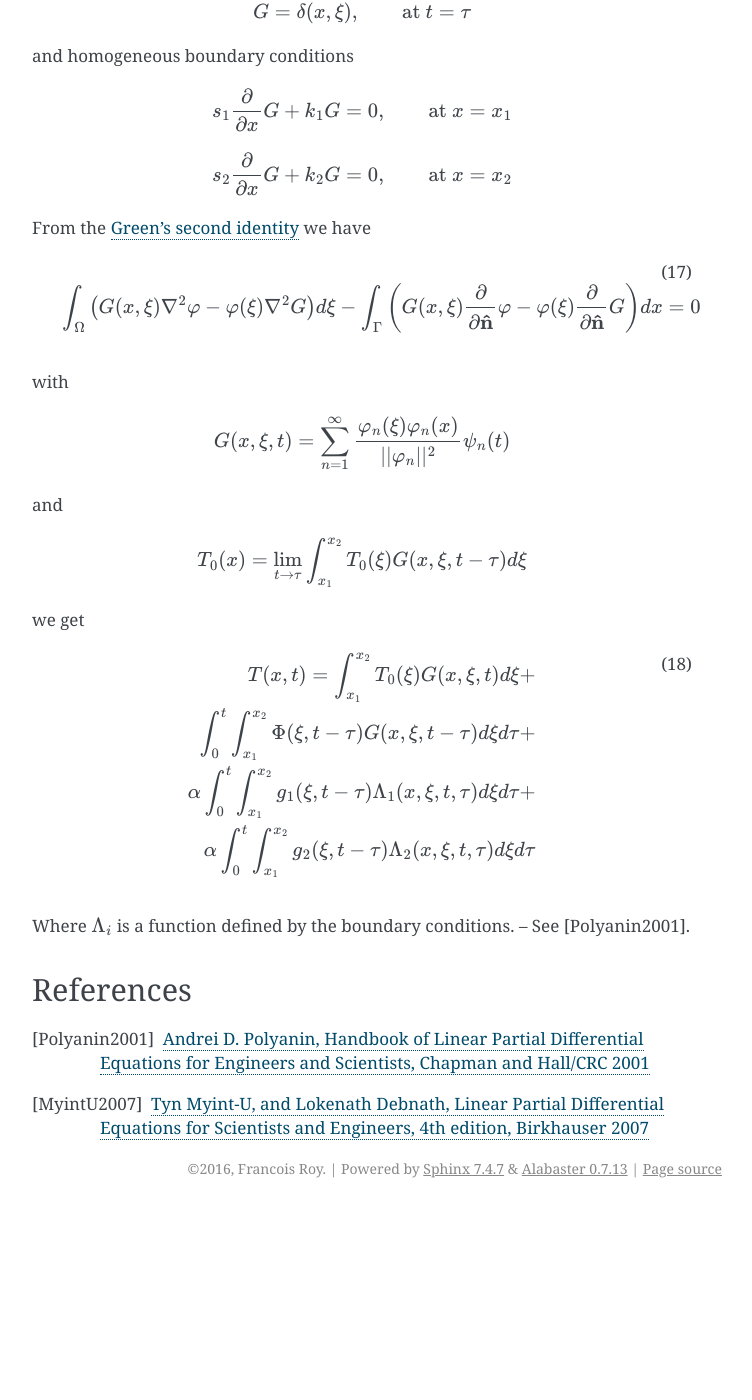
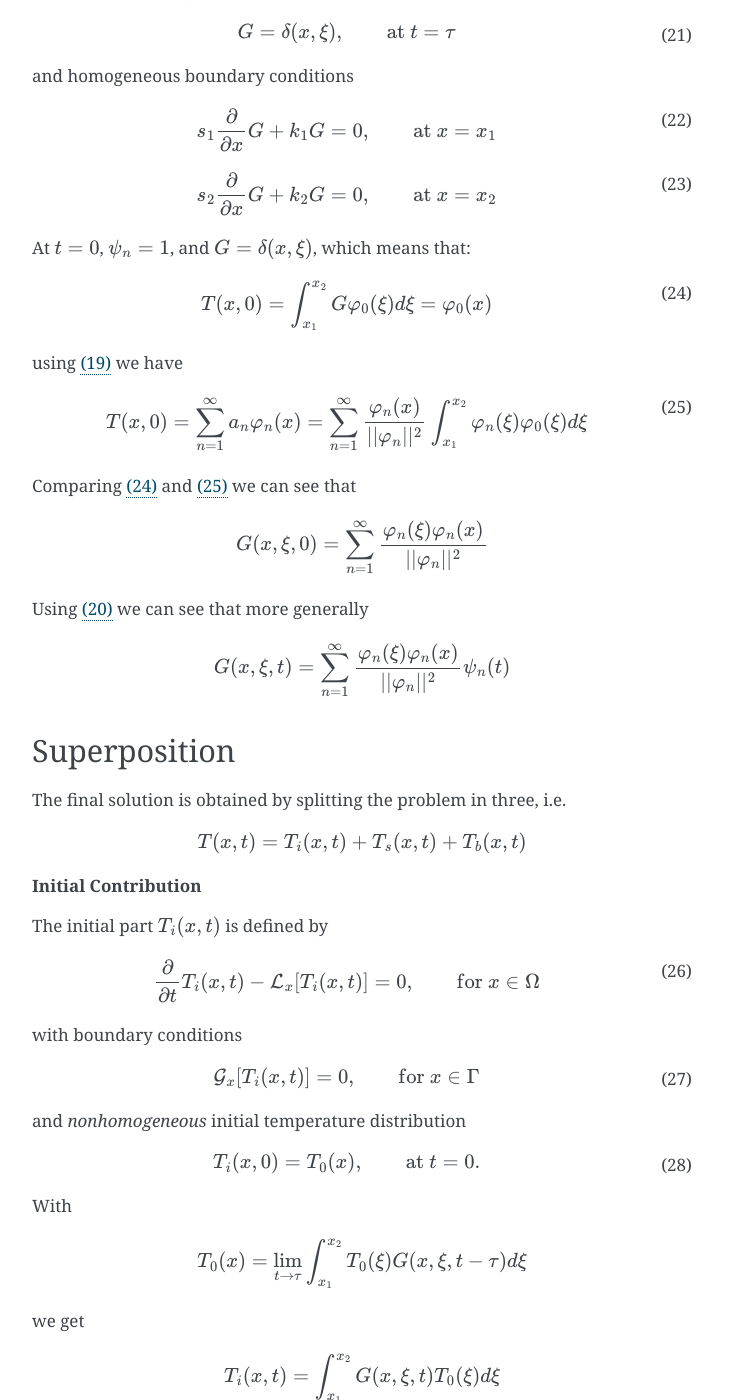
Before and after one commit to FoRomik/Heat, a Sphinx documentation site: the page built from doc/theory.rst, in a window 1280 px wide and 1400 px high, scrolled down 5476 px. Shown: the whole window, without its empty margins (388-1140 px from the left). Built offline with Sphinx 7.4.7, drawn with Linux system fonts in a browser that asks for light colours; pages that are not in the unit, such as notebooks, are missing from menus; before the commit the page ends 6684 px from its top, so only the background shows below that; some of the changed text lies outside the part shown.

Commit message:
Updated doc.

```diff
--- a/README.rst
+++ b/README.rst
@@ -10,7 +10,7 @@
 - `Build and test history <https://travis-ci.org/frRoy/Heat/builds>`_
 - Licensed under BSD-2
 
-Solve the heat equation with constant coefficients, heat source, and usual boundary conditions using Green's function on a line (1D), a rectangle (2D), or a block (3D). Documentation is available `here <http://frRoy.github.io/Heat>`_
+Solve the heat equation with constant coefficients, heat source, and usual boundary conditions using Green's function on a line (1D), a rectangle (2D), or a block (3D). The documentation is available `here <http://frRoy.github.io/Heat>`_
 
 Requirements
 ------------
--- a/doc/theory.rst
+++ b/doc/theory.rst
@@ -20,7 +20,7 @@
 .. math:: T(\mathbf{x},0)=T_0(\mathbf{x}),\qquad \textrm{at }t=0.
    :label: 3dnhini
 
-The operator :math:`\mathcal{L}_{\mathbf{x}}[T(\mathbf{x},t)]` is the linear second order differential operator defined by:
+Where :math:`\Phi` is an heat source (K/s), and where the operator :math:`\mathcal{L}_{\mathbf{x}}[T(\mathbf{x},t)]` is the linear second order differential operator defined by:
 
 .. math::
   \mathcal{L}_{\mathbf{x}}[T(\mathbf{x},t)] = \alpha \nabla^2 T(\mathbf{x},t)
@@ -29,9 +29,9 @@
 
 .. math::
 
-    \alpha = \frac{k}{\rho C_p}
+    \alpha = \frac{\kappa}{\rho C_p}
 
-where :math:`k` is the thermal conductivity, :math:`\rho` is the density, and :math:`C_p` is the specific heat capacity.
+where :math:`\kappa` is the thermal conductivity, :math:`\rho` is the density, and :math:`C_p` is the specific heat capacity.
 
 .. note::
   We consider here :math:`\alpha` a constant larger than zero.
@@ -43,16 +43,14 @@
 
 Where :math:`\frac{\partial}{\partial \mathbf{\hat{n}}}` is the (outward) normal derivative at the boundary.
 
-The operator :math:`\mathcal{G}^{(i)}_{\mathbf{x}}[T(\mathbf{x},t)]` can be expressed differently depending on the type of boundary condition. These are classified into four categories:
+The operator :math:`\mathcal{G}^{(i)}_{\mathbf{x}}[T(\mathbf{x},t)]` can be expressed differently depending on the type of boundary condition. These are classified into three main categories:
 
 1- **Temperature** (Dirichlet): The function :math:`T(\mathbf{x},t)` takes prescribed values at the boundary of the domain, :math:`s_i=0`.
 
 2- **Heat Flux** (Neumann): The derivative along the (outward) normal is prescribed at the
 boundary of the domain, :math:`k_i=0`.
 
-3- **Natural Convection** (Robin): A linear relationship between the unknown function and its normal derivative is prescribed at the boundary of the domain.
-
-4- **Mixed**: Conditions of various types, listed above, are set at different portions of the boundary :math:`\Gamma`.
+3- **Convection** (Robin): A linear relationship between the unknown function and its normal derivative is prescribed at the boundary of the domain, :math:`s_i\neq 0` and :math:`k_i\neq 0`.
 
 Overview of the method
 ----------------------
@@ -103,13 +101,13 @@
 
 The eigenfunctions solutions of equation :eq:`eigen2` are obtained by direct integration:
 
-.. math::
-  \psi_n(t) = C_n\exp(-\lambda_N\alpha t)
+.. math::  \psi_n(t) = C_n\exp(-\lambda_n\alpha t)
+  :label: transient
 
 The spatial part of equations :eq:`1dh` to :eq:`1dhini` can be expresssed as a Sturm-Liouville boundary problem, i.e.
 
 .. math::  \mathcal{L}_{sl}[\varphi(x)]+\lambda\rho(x)\varphi(x)=0,\qquad \textrm{for }x\in [x_1,x_2]
-   :label: sl1
+  :label: sl1
 
 with general homogeneous boundary conditions defined as
 
@@ -150,12 +148,7 @@
 
 These properties giving:
 
-.. math::
-   a_n = \frac{1}{\int_{x_1}^{x_2} \varphi_n^2(\xi)d\xi}\int_{x_1}^{x_2} \varphi_n(\xi)\varphi(\xi)d\xi
-
-Where :math:`x_1` and :math:`x_2` are the location of the boundaries along the :math:`x`-axis, and where :math:`\xi` is the integration variable.
-
-For instance, if we substitute the initial condition :math:`\varphi_0(x)=T(x,0)` in equation :eq:`1dsol`, we get
+The coefficients :math:`a_n` are obtained using the inititial temperature distribution. If we substitute the initial condition :math:`\varphi_0(x)=T(x,0)` in equation :eq:`1dsol`, we get
 
 .. math:: \varphi_0(x) = \sum_{n=1}^\infty a_n\varphi_n(x)
    :label: fourier0
@@ -175,7 +168,7 @@
   0 & \text{if } m\neq n.
   \end{array} \right.
 
-integrate on the interval :math:`[x_1,x_2]`
+and integrating on the interval :math:`[x_1,x_2]`
 
 .. math::
 
@@ -186,8 +179,8 @@
 
 the coefficients :math:`a_n` become
 
-.. math::
-  a_n = \frac{1}{||\varphi_n||^2}\int_{x_1}^{x_2} \varphi_n(\xi)\varphi_0(\xi)d\xi
+.. math::  a_n = \frac{1}{||\varphi_n||^2}\int_{x_1}^{x_2} \varphi_n(\xi)\varphi_0(\xi)d\xi
+  :label: eqan
 
 where
 
@@ -200,16 +193,16 @@
 Eigenvalues and Eigenfunctions
 """"""""""""""""""""""""""""""
 
-The eigenvalues :math:`\lambda_n` and their associated eigenfunctions :math:`\varphi_n(x)` are obtained from the boundary conditions. :ref:`Table 1 <table_eigen>` summarizes the eigenvalues and eigenfunctions for the different boundary conditions of the regular Sturm-Liouville boundary problems. The Section on :ref:`Boundary Conditions` shows how these expressions are obtained.
+The eigenvalues :math:`\lambda_n` and their associated eigenfunctions :math:`\varphi_n(x)` are obtained from the boundary conditions. :ref:`Table 1 <table_eigen>` summarizes the eigenvalues and eigenfunctions for the different boundary conditions of the regular Sturm-Liouville boundary problems. The :ref:`Boundary Conditions` section shows how these expressions are obtained.
 
 .. _table_eigen:
 .. csv-table:: Table 1: Eigenvalues and Eigenfunctions for Different Homogeneous Boundary Type.
    :header: "Boundary Type", ":math:`k_1`", ":math:`k_2`", ":math:`s_1`", ":math:`s_2`", ":math:`\\lambda_n`", ":math:`\\varphi_n`"
-   :widths: 19, 2, 2, 2, 2, 6, 15
+   :widths: 15, 2, 2, 2, 2, 6, 15
 
-   "Fisrt, Dirichlet", 1, 1, 0, 0, ":math:`\frac{n\pi}{L}`", ":math:`\sin(\sqrt{\lambda_n}x)`"
-   "Second, Neumann", 0, 0, 1, 1, ":math:`\frac{n\pi}{L}`", ":math:`\cos(\sqrt{\lambda_n}x)`"
-   "Third, Robin ", <0, >0, 1, 1, "eq. :ref:`(b1)<transcendental>`", "eq. :ref:`(b2)<eqrobin>`"
+   "Temperature, Dirichlet", 1, 1, 0, 0, ":math:`\frac{n\pi}{L}`", ":math:`\sin(\sqrt{\lambda_n}x)`"
+   "Heat Flux, Neumann", 0, 0, 1, 1, ":math:`\frac{n\pi}{L}`", ":math:`\cos(\sqrt{\lambda_n}x)`"
+   "Convection, Robin ", <0, >0, 1, 1, "eq. :ref:`(b1)<transcendental>`", "eq. :ref:`(b2)<eqrobin>`"
    "Mixed I", 1, 0, 0, 1, ":math:`\frac{(2n+1)\pi}{L}`", ":math:`\sin(\sqrt{\lambda_n}x)`"
    "Mixed II", 0, 1, 1, 0, ":math:`\frac{(2n+1)\pi}{L}`", ":math:`\cos(\sqrt{\lambda_n}x)`"
 
@@ -218,49 +211,213 @@
 Green's Functions
 -----------------
 
+From separation of variable, the homogeneous solution is:
+
+.. math::  T(x,t) = \sum_{n=1}^\infty a_n\varphi_n(x)\psi_n(t)
+  :label: fullsol
+
+
+where the coefficients :math:`C_n` are set to unity such that :math:`\psi_n(0)=1` and the coefficients :math:`a_n` are given by :eq:`eqan`.
+
 The Green's function :math:`G(x,\mathbf{\xi},t)` satisfy the homogeneous equation
 
-.. math::
+.. math:: \frac{\partial}{\partial t}G - \mathcal{L}_{x}[G] = 0
+  :label: eqG1
 
-    \frac{\partial}{\partial t}G - \mathcal{L}_{x}[G] = 0
+with the nonhomogeneous initial condition (Dirac distribution)
 
-with the inhomogeneous initial condition
-
-.. math::
-
-    G = \delta(x,\xi), \qquad \textrm{at }t=\tau
+.. math::  G = \delta(x,\xi), \qquad \textrm{at }t=\tau
+  :label: eqG2
 
 and homogeneous boundary conditions
 
-.. math::
+.. math:: s_1\frac{\partial }{\partial x}G + k_1 G = 0, \qquad \textrm{at }x=x_1
+  :label: eqG3
 
-    s_1\frac{\partial }{\partial x}G + k_1 G = 0, \qquad \textrm{at }x=x_1
+.. math:: s_2\frac{\partial }{\partial x}G + k_2 G = 0, \qquad \textrm{at }x=x_2
+  :label: eqG4
+
+At :math:`t=0`, :math:`\psi_n=1`, and :math:`G=\delta(x,\xi)`, which means that:
+
+.. math::  T(x,0) = \int_{x_1}^{x_2}G\varphi_0(\xi)d\xi = \varphi_0(x)
+  :label: initsol
+
+using :eq:`fullsol` we have
+
+.. math::  T(x,0) =  \sum_{n=1}^\infty a_n\varphi_n(x) = \sum_{n=1}^\infty \frac{\varphi_n(x)}{||\varphi_n||^2}\int_{x_1}^{x_2} \varphi_n(\xi)\varphi_0(\xi)d\xi
+  :label: fullsol1
+
+Comparing :eq:`initsol` and  :eq:`fullsol1` we can see that
 
 .. math::
+  G(x,\xi,0) = \sum_{n=1}^\infty \frac{\varphi_n(\xi)\varphi_n(x)}{||\varphi_n||^2}
 
-    s_2\frac{\partial }{\partial x}G + k_2 G = 0, \qquad \textrm{at }x=x_2
-
-From the `Green's second identity <https://en.wikipedia.org/wiki/Green's_identities>`_ we have
-
- .. math:: \int_\Omega \left(G(x, \xi)\nabla^2\varphi-\varphi(\xi)\nabla^2G\right)d\xi - \int_\Gamma \left(G(x,\xi)\frac{\partial}{\partial \mathbf{\hat{n}}}\varphi-\varphi(\xi)\frac{\partial}{\partial \mathbf{\hat{n}}}G\right)dx = 0
-  :label: 2identity
-
-with
+Using :eq:`eqG1` we can see that more generally
 
 .. math::
-  G(x,\xi,t) = \sum_{n=1}^\infty \frac{\varphi_n(\xi)\varphi_n(x)}{||\varphi_n||^2}\psi_n(t)
+    G(x,\xi,t) = \sum_{n=1}^\infty \frac{\varphi_n(\xi)\varphi_n(x)}{||\varphi_n||^2}\psi_n(t)
 
-and
+Superposition
+-------------
+
+The final solution is obtained by splitting the problem in three, i.e.
+
+.. math::
+  T(x,t) = T_i(x, t)+T_s(x, t)+T_b(x, t)
+
+**Initial Contribution**
+
+The initial part :math:`T_i(x,t)` is defined by
+
+.. math:: \frac{\partial}{\partial t}T_i(x,t)-\mathcal{L}_{x}[T_i(x,t)] = 0,\qquad \textrm{for }x\in \Omega
+   :label: ti1
+
+with boundary conditions
+
+.. math:: \mathcal{G}_{x}[T_i(x,t)] = 0,\qquad \textrm{for }x\in \Gamma
+   :label: ti2
+
+
+and *nonhomogeneous* initial temperature distribution
+
+.. math:: T_i(x,0)=T_0(x),\qquad \textrm{at }t=0.
+   :label: ti3
+
+With
 
 .. math::
   T_0(x) = \lim_{t\rightarrow \tau}\int_{x_1}^{x_2}T_0(\xi)G(x,\xi,t-\tau)d\xi
 
 we get
 
- .. math:: T(x,t) = \int_{x_1}^{x_2} T_0(\xi)G(x,\xi,t)d\xi +\\ \int_0^t \int_{x_1}^{x_2} \Phi(\xi,t-\tau)G(x,\xi,t-\tau) d\xi d\tau +\\ \alpha\int_0^t \int_{x_1}^{x_2} g_1(\xi,t-\tau)\Lambda_1(x,\xi,t,\tau)d\xi d\tau +\\ \alpha\int_0^t \int_{x_1}^{x_2} g_2(\xi,t-\tau)\Lambda_2(x,\xi,t,\tau)d\xi d\tau
+.. math:: T_i(x,t) = \int_{x_1}^{x_2}G(x,\xi,t)T_0(\xi)d\xi
+
+**Source Contribution**
+
+The source part :math:`T_s(x,t)` is defined by
+
+.. math:: \frac{\partial}{\partial t}T_s(x,t)-\mathcal{L}_{x}[T_s(x,t)] = \Phi(x,t),\qquad \textrm{for }x\in \Omega
+   :label: ts1
+
+with boundary conditions
+
+.. math:: \mathcal{G}_{x}[T_s(x,t)] = 0,\qquad \textrm{for }x\in \Gamma
+   :label: ts2
+
+
+and initial temperature distribution
+
+.. math:: T_s(x,0)=0,\qquad \textrm{at }t=0.
+   :label: ts3
+
+
+With :eq:`eigen1` and :math:`T_{s,n}(x,t)=\varphi_n(x)\psi_n(t)` we have
+
+.. math:: \sum_{n=1}^\infty\frac{\partial }{\partial t}T_{s,n}(x,t) +\alpha\lambda_n T_{s,n}(x,t) = \Phi(x,t)
+  :label: ts4
+
+Multiplying both side of :eq:`ts4` by :math:`\exp(\alpha\lambda_n t)` we get
+
+.. math:: \sum_{n=1}^\infty\frac{\partial }{\partial t}T_{s,n}(x,t)\exp(\alpha\lambda_n t) +\alpha\lambda_n T_{s,n}(x,t)\exp(\alpha\lambda_n t) = \Phi(x,t)\sum_{n=1}^\infty\exp(\alpha\lambda_n t)
+  :label: ts5
+
+which is equivalent to:
+
+.. math:: \sum_{n=1}^\infty\frac{\partial }{\partial t}\left(T_{s,n}(x,t)\exp(\alpha\lambda_n t)\right) = \Phi(x,t)\sum_{n=1}^\infty\exp(\alpha\lambda_n t)
+  :label: ts6
+
+Integrating on both side of :eq:`ts6` gives
+
+.. math:: \sum_{n=1}^\infty T_{s,n}(x,t)\exp(\alpha\lambda_n t) = \int_0^t\Phi(x,\tau)\sum_{n=1}^\infty\exp(\alpha\lambda_n \tau)d\tau
+  :label: ts7
+
+or
+
+.. math:: T_{s}(x,t) = \int_0^t\Phi(x,\tau)\sum_{n=1}^\infty\exp(-\alpha\lambda_n (t-\tau))d\tau
+  :label: ts8
+
+At :math:`t=\tau` :math:`G=\delta(x,\xi)` and
+
+.. math:: \Phi(x,\tau)=\int_{x_1}^{x_2} G(x,\xi,0)\Phi(x,\tau)d\xi
+
+which gives
+
+.. math:: T_s(x,t) = \int_0^t G(x,\xi,0)\Phi(x,\tau)\sum_{n=1}^\infty\exp(-\alpha\lambda_n (t-\tau))d\xi d\tau
+
+or
+
+.. math:: T_s(x,t) = \int_0^t G(x,\xi,t-\tau)\Phi(x,\tau)d\xi d\tau
+
+**Boundary Contribution**
+
+The boundary part :math:`T_b(x,t)` is defined by
+
+.. math:: \frac{\partial}{\partial t}T_b(x,t)-\mathcal{L}_{x}[T_b(x,t)] = 0,\qquad \textrm{for }x\in \Omega
+   :label: tb1
+
+with boundary conditions
+
+.. math:: s_1\frac{\partial }{\partial x}T_b(x,t) + k_1 T_b(x,t) = g_1, \qquad \textrm{at }x=x_1
+  :label: tb2a
+
+.. math:: s_2\frac{\partial }{\partial x}T_b(x,t) + k_2 T_b(x,t) = g_2, \qquad \textrm{at }x=x_2
+  :label: tb2b
+
+
+and initial temperature distribution
+
+.. math:: T_b(x,0)=0,\qquad \textrm{at }t=0.
+   :label: tb3
+
+From :eq:`eqG1` we have
+
+.. math:: \int_{x_1}^{x_2}T_b\left(\frac{\partial}{\partial \tau}G-\alpha\frac{\partial^2}{\partial \xi^2}G\right)d\xi = 0
+  :label: tb4
+
+From the `Green's second identity <https://en.wikipedia.org/wiki/Green's_identities>`_ we can see that
+
+ .. math:: \int_{x_1}^{x_2}\left(T_b\frac{\partial^2}{\partial \xi^2}G - G\frac{\partial^2}{\partial \xi^2}T_b\right)d\xi =\left[T_b\frac{\partial}{\partial \xi}G - G\frac{\partial}{\partial \xi}T_b\right]_{\xi=x_1}^{\xi=x_2}
+  :label: 2identity
+
+using :eq:`eqG1` we have
+
+.. math:: \frac{\partial^2}{\partial \xi^2}G = \frac{1}{\alpha}\frac{\partial}{\partial t}G
+  :label: tb5
+
+Substituting :eq:`tb5` in :eq:`2identity` we get
+
+ .. math:: \int_{x_1}^{x_2}\left(T_b\frac{1}{\alpha}\frac{\partial}{\partial t}G - G\frac{\partial^2}{\partial \xi^2}T_b\right)d\xi =\left[T_b\frac{\partial}{\partial \xi}G - G\frac{\partial}{\partial \xi}T_b\right]_{\xi=x_1}^{\xi=x_2}
+  :label: tb6
+
+or multiplying by :math:`\alpha` on both side of :eq:`tb6`
+
+ .. math:: \int_{x_1}^{x_2}\left(T_b\frac{\partial}{\partial t}G - \alpha G\frac{\partial^2}{\partial \xi^2}T_b\right)d\xi =\alpha\left[T_b\frac{\partial}{\partial \xi}G - G\frac{\partial}{\partial \xi}T_b\right]_{\xi=x_1}^{\xi=x_2}
+  :label: tb7
+
+Using :eq:`tb1`, and integrating both side of :eq:`tb7` over :math:`\tau` gives
+
+ .. math:: \int_0^t\int_{x_1}^{x_2}\left(T_b\frac{\partial}{\partial \tau}G + G\frac{\partial}{\partial \tau}T_b\right)d\xi d\tau=\alpha\int_0^t\left[T_b\frac{\partial}{\partial \xi}G - G\frac{\partial}{\partial \xi}T_b\right]_{\xi=x_1}^{\xi=x_2}d\tau
+  :label: tb8
+
+**Solution**
+
+Combining all these terms gives:
+
+ .. math:: T(x,t) = \int_{x_1}^{x_2} T_0(\xi)G(x,\xi,t)d\xi +\\ \int_0^t \int_{x_1}^{x_2} \Phi(\xi,t-\tau)G(x,\xi,t-\tau) d\xi d\tau +\\ \alpha\int_0^t  g_1(\xi,t-\tau)\Lambda_1(x,\xi,t,\tau) d\tau +\\ \alpha\int_0^t  g_2(\xi,t-\tau)\Lambda_2(x,\xi,t,\tau) d\tau
     :label: final
 
-Where :math:`\Lambda_i` is a function defined by the boundary conditions. -- See [Polyanin2001].
+Where :math:`\Lambda_i` is a function defined by the boundary conditions.
+
+.. _table_Lambda:
+.. csv-table:: Table 2: :math:`\Lambda_i` for Different Homogeneous Boundary Type.
+   :header: "Boundary Type", ":math:`k_1`", ":math:`k_2`", ":math:`s_1`", ":math:`s_2`", ":math:`\\Lambda_1,~x=x_1`", ":math:`\\Lambda_2,~x=x_2`"
+   :widths: 15, 2, 2, 2, 2, 9, 9
+
+   "Temperature, Dirichlet", 1, 1, 0, 0, ":math:`\frac{\partial}{\partial \xi}G(x,\xi,t-\tau)`", ":math:`-\frac{\partial}{\partial \xi}G(x,\xi,t-\tau)`"
+   "Heat Flux, Neumann", 0, 0, 1, 1, ":math:`-G(x,\xi,t-\tau)`", ":math:`G(x,\xi,t-\tau)`"
+   "Convection, Robin ", <0, >0, 1, 1, ":math:`-G(x,\xi,t-\tau)`", ":math:`G(x,\xi,t-\tau)`"
+   "Mixed I", 1, 0, 0, 1, ":math:`\frac{\partial}{\partial \xi}G(x,\xi,t-\tau)`", ":math:`G(x,\xi,t-\tau)`"
+   "Mixed II", 0, 1, 1, 0, ":math:`-G(x,\xi,t-\tau)`", ":math:`-\frac{\partial}{\partial \xi}G(x,\xi,t-\tau)`"
 
 References
 ----------
--- a/setup.py
+++ b/setup.py
@@ -64,7 +64,7 @@
     test_suite='tests.test_class',
     tests_require=['pytest', ],
     zip_safe=False,
-    ext_modules=cythonize('heat/*.pyx'),
+    ext_modules=cythonize('heat/*.pyx', gdb_debug=True),
     classifiers=[
         'Intended Audience :: Developers',
         'Natural Language :: English',
```
Also changed, not shown: other parts of README.rst (+1 -1 lines), other parts of doc/theory.rst (+2 -2 lines), doc/index.rst (+3 -6 lines), .travis.yml, doc/heat.png, 4 other files.
